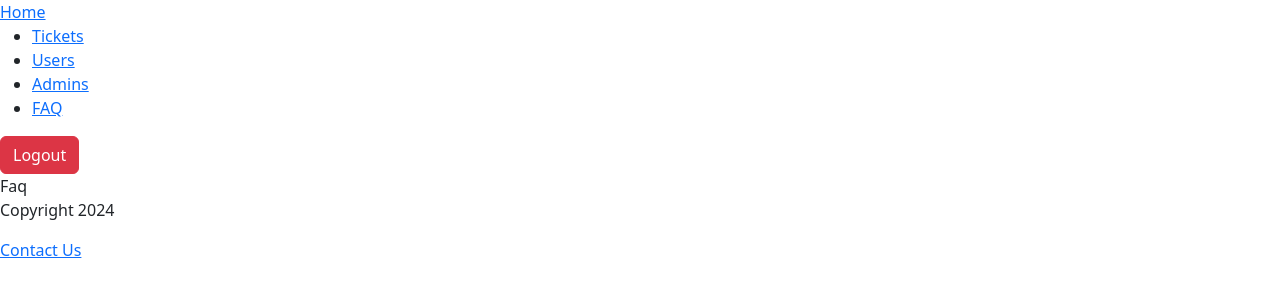
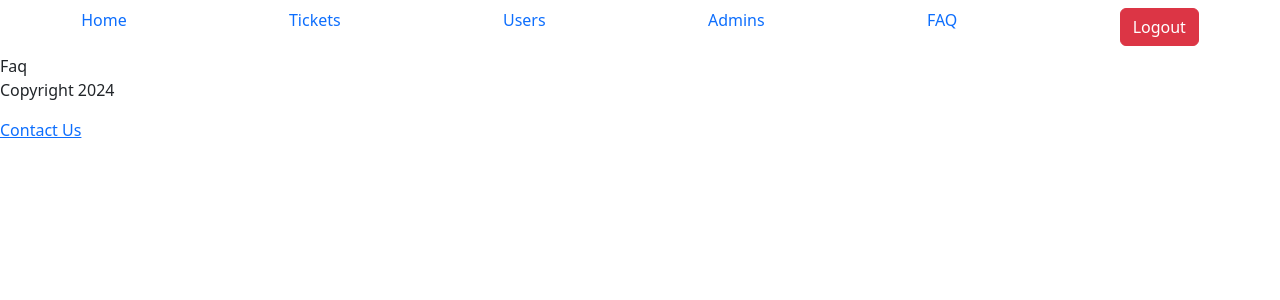
Before and after one commit to Smoot-Mena/react-helpdesk, a React (Vite) app: page /faq in a window 1280 px wide. Shown: the top 300 px of the page. Built offline with nearby package versions, Linux system fonts and the light colour scheme.

Commit message:
Partially Sets Up Navbar Design
Starts the look of the navbar

```diff
--- a/src/components/Navbar.jsx
+++ b/src/components/Navbar.jsx
@@ -2,19 +2,77 @@ import React from 'react'
 import { Link } from 'react-router-dom';
 import Logout from './Logout';
 
+import Nav from "react-bootstrap/Nav";
+import Stack from 'react-bootstrap/Stack';
+
 const Navbar = () => {
   return (
-    <nav>
-        <Link to={"/"}>Home</Link>
-        <ul>
-            <li><Link to={"/tickets"}>Tickets</Link></li>
-            <li><Link to={"/users"}>Users</Link></li>
-            <li><Link to={"/admins"}>Admins</Link></li>
-            <li><Link to={"/faq"}>FAQ</Link></li>
-        </ul>
-        <Logout />
-    </nav>
+    <>
+      <Nav variant='pills' fill defaultActiveKey={"/home"}>
+        <Nav.Item>
+          <Nav.Link href='/'>Home</Nav.Link>
+        </Nav.Item>
+
+        <Nav.Item>
+          <Nav.Link href='/tickets'>Tickets</Nav.Link>
+        </Nav.Item>
+
+        <Nav.Item>
+          <Nav.Link href='/users'>Users</Nav.Link>
+        </Nav.Item>
+
+        <Nav.Item>
+          <Nav.Link href='/admins'>Admins</Nav.Link>
+        </Nav.Item>
+
+        <Nav.Item>
+          <Nav.Link href='/faq'>FAQ</Nav.Link>
+        </Nav.Item>
+
+        <Nav.Item>
+          <Nav.Link>
+            <Logout />
+          </Nav.Link>
+        </Nav.Item>
+
+      </Nav>
+    </>
   )
 }
 
 export default Navbar;
+
+{/* <nav>
+<Stack direction='horizontal' gap={5}>
+<Link to={"/"}>Home</Link>
+  <Stack direction='horizontal' gap={5}>
+    <Link to={"/tickets"}>Tickets</Link>
+    <Link to={"/users"}>Users</Link>
+    <Link to={"/admins"}>Admins</Link>
+    <Link to={"/faq"}>FAQ</Link>
+  </Stack>
+  <Logout />
+</Stack>
+</nav>
+
+        <Nav.Item>
+          <Nav as={"ul"}>
+            <Nav.Item as={"li"}>
+              <Nav.Link href='/tickets'>Tickets</Nav.Link>
+            </Nav.Item>
+
+            <Nav.Item as={"li"}>
+              <Nav.Link href='/users'>Users</Nav.Link>
+            </Nav.Item>
+
+            <Nav.Item as={"li"}>
+              <Nav.Link href='/admins'>Admins</Nav.Link>
+            </Nav.Item>
+
+            <Nav.Item as={"li"}>
+              <Nav.Link href='/faq'>FAQ</Nav.Link>
+            </Nav.Item>
+          </Nav>
+        </Nav.Item>
+
+*/}
```
